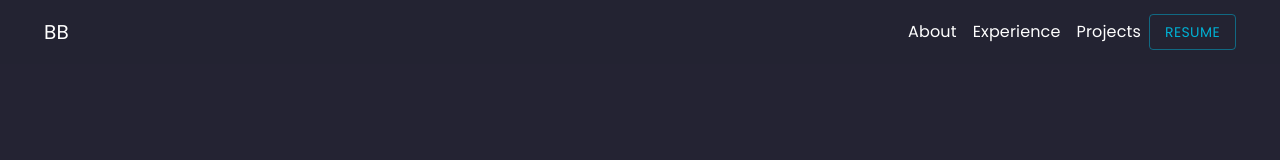
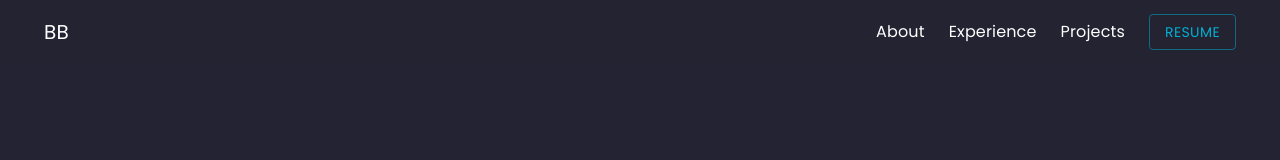
Before and after one commit to BryanBorge/portfolio-2.0, a React (Create React App) app: page / in a window 1280 px wide. Shown: the top 160 px of the page. Built offline with nearby package versions, Linux system fonts and the light colour scheme.

Commit message:
Change margin

```diff
--- a/src/Components/Navigation/NavItem/NavItem.js
+++ b/src/Components/Navigation/NavItem/NavItem.js
@@ -4,7 +4,7 @@ import Typography from "@mui/material/Typography";
 
 const NavItem = ({ text }) => {
   return (
-    <Box sx={{ ml: 1, mr: 1 }}>
+    <Box sx={{ mr: 3 }}>
       <Typography>{text}</Typography>
     </Box>
   );
```
